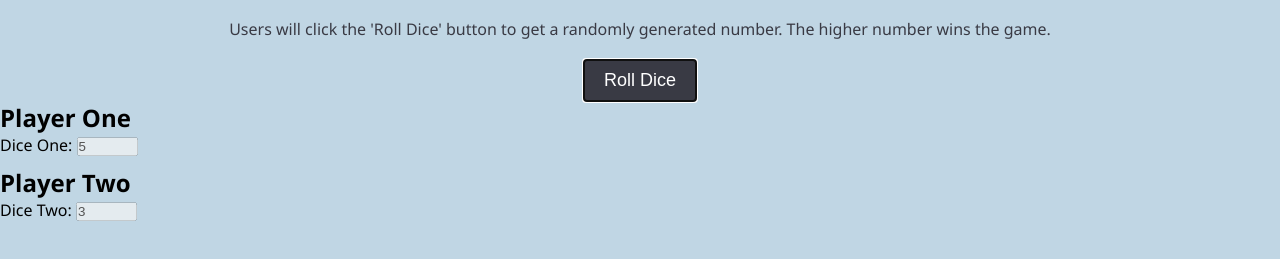
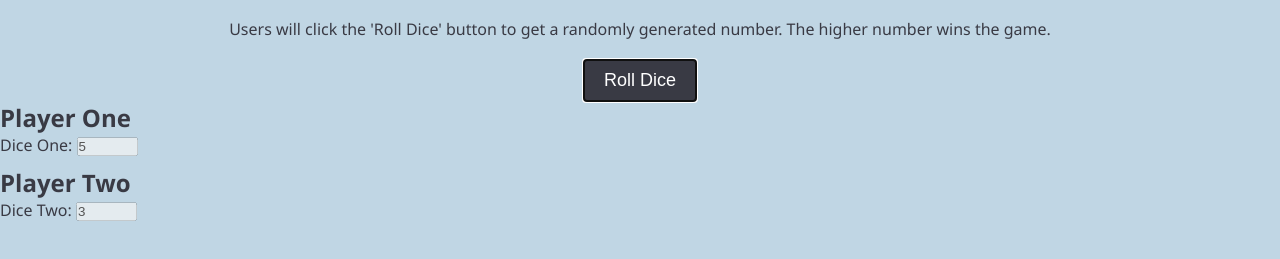
Before and after one commit to JamesBarkauskas/WebDiceRoller, a plain HTML site: page index.html in a window 1280 px wide. Shown: the part 85-344 px from the top of the page. Drawn offline with Linux system fonts and the light colour scheme.

Commit message:
changed html text color

```diff
--- a/style.css
+++ b/style.css
@@ -38,3 +38,7 @@ body {
 .players .player-two {
     padding-top: 10px;
 }
+
+.players {
+    color: #393a44;
+}
```
